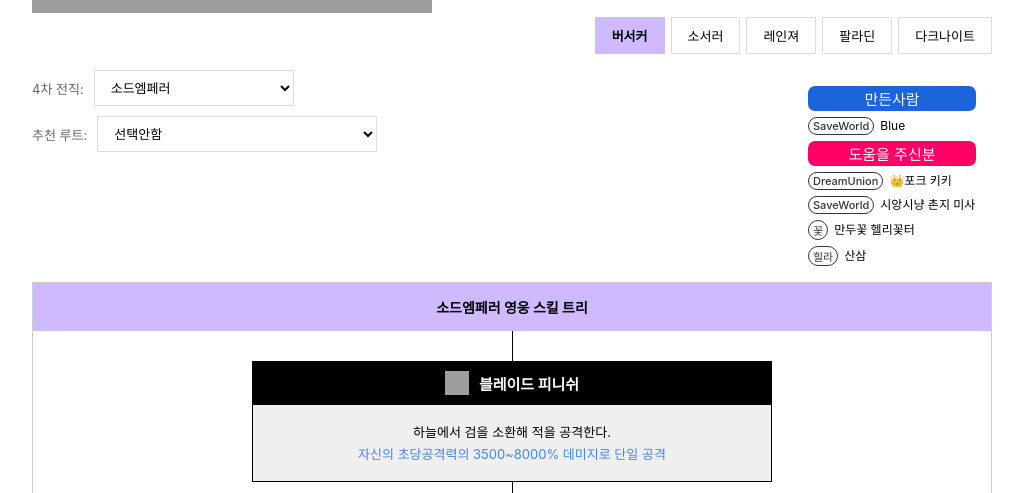
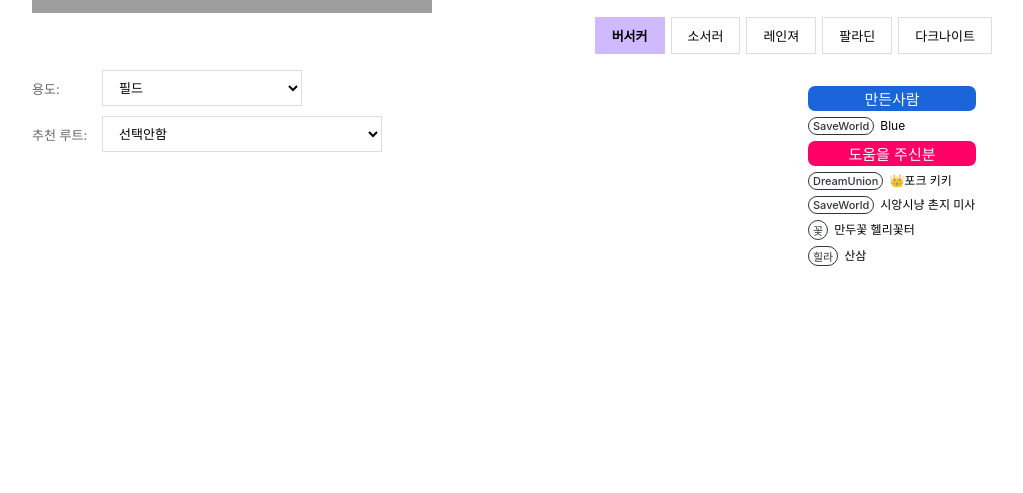
Before and after one commit to worldsource93/evil-hunter-tycoon-skill-tree, a React (Vite) app: page / in a window 1280 px wide. Shown: the part 307-800 px from the top of the page, without its empty margins (128-1151 px from the left). Built offline with nearby package versions, Linux system fonts and the light colour scheme; grey boxes are pictures that could not be loaded.

Commit message:
chore: Update select logic

```diff
--- a/src/App.css
+++ b/src/App.css
@@ -6,7 +6,11 @@
 }
 
 body {
-    font-family: "Noto Sans KR", -apple-system, BlinkMacSystemFont, sans-serif;
+  font-family:
+    "Noto Sans KR",
+    -apple-system,
+    BlinkMacSystemFont,
+    sans-serif;
   background: #fff;
   min-height: 100vh;
   padding: 20px;
@@ -16,7 +20,6 @@ body {
   max-width: 960px;
   margin: 0 auto;
 }
-
 
 /* ========== 상단 직업 선택 버튼 ========== */
 
@@ -47,7 +50,6 @@ body {
   font-weight: 700;
 }
 
-
 /* ========== 전직 선택 드롭박스 ========== */
 
 .job-selector {
@@ -71,7 +73,6 @@ body {
   min-width: 200px;
   cursor: pointer;
 }
-
 
 /* ========== 추천 루트 드롭박스 ========== */
 
@@ -97,14 +98,12 @@ body {
   cursor: pointer;
 }
 
-
 /* ========== 스킬트리 컨테이너 ========== */
 
 .skill-tree {
   background: #fff;
   border: 1px solid #ccc;
 }
-
 
 /* 헤더 */
 
@@ -116,7 +115,6 @@ body {
   text-align: center;
 }
 
-
 /* ========== 트리 레벨 ========== */
 
 .tree-level {
@@ -126,7 +124,6 @@ body {
   align-items: center;
 }
 
-
 /* 수직 연결선 */
 
 .vertical-line {
@@ -134,7 +131,6 @@ body {
   height: 30px;
   background: #000;
 }
-
 
 /* ========== 메인 스킬 (센터 노드) ========== */
 
@@ -172,7 +168,6 @@ body {
   font-weight: 700;
 }
 
-
 /* 메인 스킬 설명 박스 */
 
 .skill-desc-box {
@@ -186,7 +181,6 @@ body {
   width: 520px;
 }
 
-
 /* skill-node 너비를 skill-desc-box와 맞춤 */
 
 .center-node .skill-node {
@@ -196,7 +190,6 @@ body {
 .skill-stat {
   color: #4285f4;
 }
-
 
 /* ========== 분기 컨테이너 ========== */
 
@@ -211,7 +204,6 @@ body {
   align-items: stretch;
 }
 
-
 /* 상단 가로 연결선 (퍼지는 선) */
 
 .branch-container::before {
@@ -223,7 +215,6 @@ body {
   height: 1px;
   background: #000;
 }
-
 
 /* 하단 가로 연결선 (모이는 선) */
 
@@ -237,7 +228,6 @@ body {
   background: #000;
 }
 
-
 /* 분기 아이템 */
 
 .branch-item {
@@ -246,7 +236,6 @@ body {
   align-items: center;
   position: relative;
 }
-
 
 /* 분기 아이템 상단 수직선 (상단 가로선에서 카드로) */
 
@@ -261,7 +250,6 @@ body {
   background: #000;
 }
 
-
 /* 분기 아이템 하단 수직선 (카드에서 하단 가로선으로) */
 
 .branch-item::after {
@@ -275,7 +263,6 @@ body {
   background: #000;
 }
 
-
 /* ========== 2분기 레이아웃 ========== */
 
 .branch-2 {
@@ -286,7 +273,6 @@ body {
   width: 240px;
 }
 
-
 /* 2분기 가로선: 두 카드 중심점 연결 */
 
 .branch-2::before,
@@ -294,7 +280,6 @@ body {
   /* 카드 너비 240px + gap 60px = 300px (중심간 거리) */
   width: 300px;
 }
-
 
 /* ========== 1분기 레이아웃 (일자) ========== */
 
@@ -316,7 +301,6 @@ body {
   display: none;
 }
 
-
 /* ========== 3분기 레이아웃 ========== */
 
 .branch-3 {
@@ -327,7 +311,6 @@ body {
   width: 220px;
 }
 
-
 /* 3분기 가로선: 양 끝 카드 중심점 연결 */
 
 .branch-3::before,
@@ -335,7 +318,6 @@ body {
   /* (카드 너비 220px + gap 30px) * 2 = 500px (양 끝 중심간 거리) */
   width: 500px;
 }
-
 
 /* ========== 스킬 카드 ========== */
 
@@ -409,7 +391,6 @@ body {
   justify-content: flex-start;
 }
 
-
 /* ========== 빈 상태 ========== */
 
 .empty-state {
@@ -418,7 +399,6 @@ body {
   color: #999;
   font-size: 14px;
 }
-
 
 /* ========== 모바일 반응형 (가로 스크롤) ========== */
 
@@ -566,3 +546,7 @@ body {
   width: 64px;
   height: 64px;
 }
+
+label {
+  width: 60px;
+}
--- a/src/App.jsx
+++ b/src/App.jsx
@@ -22,6 +22,7 @@ const RECOMMENDED_ROUTES = {
     { id: "none", job: "", name: "선택 안함", highlights: [] },
     {
       id: "dk-1",
+      purpose: "boss",
       job: "deathbringer",
       name: "에퀴드브데브(월보)",
       highlights: [
@@ -35,8 +36,9 @@ const RECOMMENDED_ROUTES = {
     },
     {
       id: "dk-2",
+      purpose: "field",
       job: "overlord",
-      name: "에퀴드브오버(파밍)",
+      name: "에퀴드브오버(필드)",
       highlights: [
         "파워 슬래쉬",
         "전체공격력",
@@ -51,8 +53,9 @@ const RECOMMENDED_ROUTES = {
     { id: "none", job: "", name: "선택안함", highlights: [] },
     {
       id: "sr-1",
+      purpose: "field",
       job: "manalord",
-      name: "이그컨저마로(파밍)",
+      name: "이그컨저마로(필드)",
       highlights: [
         "피뢰침",
         "전체공격력",
@@ -64,6 +67,7 @@ const RECOMMENDED_ROUTES = {
     },
     {
       id: "sr-2",
+      purpose: "pvp",
       job: "manalord",
       name: "이그컨저마로(콜로)",
       highlights: [
@@ -77,6 +81,7 @@ const RECOMMENDED_ROUTES = {
     },
     {
       id: "sr-3",
+      purpose: "pvp",
       job: "manalord",
       name: "이그일루마로(콜로)",
       highlights: [
@@ -90,6 +95,7 @@ const RECOMMENDED_ROUTES = {
     },
     {
       id: "sr-4",
+      purpose: "boss",
       job: "oppositer",
       name: "닼메컨저마로(월보)",
       highlights: [
@@ -103,6 +109,7 @@ const RECOMMENDED_ROUTES = {
     },
     {
       id: "sr-5",
+      purpose: "boss",
       job: "oppositer",
       name: "닼메닼로마로(월보)",
       highlights: [
@@ -116,8 +123,9 @@ const RECOMMENDED_ROUTES = {
     },
     {
       id: "sr-6",
+      purpose: "field",
       job: "oppositer",
-      name: "앜메닼로오포(파밍)",
+      name: "앜메닼로오포(필드)",
       highlights: [
         "아이스 쉴드",
         "체력",
@@ -132,6 +140,7 @@ const RECOMMENDED_ROUTES = {
     { id: "none", job: "", name: "선택안함", highlights: [] },
     {
       id: "bk-1",
+      purpose: "boss",
       job: "swordemperor",
       name: "듀얼소세소엠(월보)",
       highlights: [
@@ -145,6 +154,7 @@ const RECOMMENDED_ROUTES = {
     },
     {
       id: "bk-2",
+      purpose: "boss",
       job: "swordemperor",
       name: "데코디트소엠(월보,디트링 有)",
       highlights: [
@@ -158,6 +168,7 @@ const RECOMMENDED_ROUTES = {
     },
     {
       id: "bk-3",
+      purpose: "boss",
       job: "swordemperor",
       name: "데코디트소엠(월보,디트링 無)",
       highlights: [
@@ -171,6 +182,7 @@ const RECOMMENDED_ROUTES = {
     },
     {
       id: "bk-4",
+      purpose: "boss",
       job: "swordemperor",
       name: "듀얼바바소엠(월보)",
       highlights: [
@@ -184,6 +196,7 @@ const RECOMMENDED_ROUTES = {
     },
     {
       id: "bk-5",
+      purpose: "pvp",
       job: "battlecommander",
       name: "듀얼소세배커(콜로)",
       highlights: [
@@ -197,6 +210,7 @@ const RECOMMENDED_ROUTES = {
     },
     {
       id: "bk-6",
+      purpose: "boss",
       job: "battlecommander",
       name: "데코디트배커(월보)",
       highlights: [
@@ -213,6 +227,7 @@ const RECOMMENDED_ROUTES = {
     { id: "none", job: "", name: "선택 안함", highlights: [] },
     {
       id: "rg-1",
+      purpose: "boss",
       job: "deadeye",
       name: "스나아케데아(월보)",
       highlights: [
@@ -226,6 +241,7 @@ const RECOMMENDED_ROUTES = {
     },
     {
       id: "rg-2",
+      purpose: "boss",
       job: "deadeye",
       name: "서몬아케데아(월보)",
       highlights: [
@@ -239,8 +255,9 @@ const RECOMMENDED_ROUTES = {
     },
     {
       id: "rg-3",
+      purpose: ["field", "pvp"],
       job: "starshooter",
-      name: "호크민스스슈(콜로,파밍)",
+      name: "호크민스스슈(콜로,필드)",
       highlights: [
         "영체화",
         "전체공격력",
@@ -252,8 +269,9 @@ const RECOMMENDED_ROUTES = {
     },
     {
       id: "rg-4",
+      purpose: "field",
       job: "starshooter",
-      name: "호크스카스슈(파밍)",
+      name: "호크스카스슈(필드)",
       highlights: [
         "트리플 애로우",
         "전체공격력",
@@ -268,6 +286,7 @@ const RECOMMENDED_ROUTES = {
     { id: "none", job: "", name: "선택 안함", highlights: [] },
     {
       id: "pd-1",
+      purpose: "pvp",
       job: "holyknight",
       name: "크루익큐홀나(콜로)",
       highlights: [
@@ -281,6 +300,7 @@ const RECOMMENDED_ROUTES = {
     },
     {
       id: "pd-2",
+      purpose: "boss",
       job: "holyknight",
       name: "실버익큐홀나(월보)",
       highlights: [
@@ -294,8 +314,9 @@ const RECOMMENDED_ROUTES = {
     },
     {
       id: "pd-3",
+      purpose: "field",
       job: "holyknight",
-      name: "다크익큐홀나(파밍)",
+      name: "다크익큐홀나(필드)",
       highlights: [
         "징벌의 빛",
         "전체공격력",
@@ -307,6 +328,7 @@ const RECOMMENDED_ROUTES = {
     },
     {
       id: "pd-4",
+      purpose: "pvp",
       job: "highpriest",
       name: "크루가뎐하프(콜로)",
       highlights: [
@@ -320,6 +342,7 @@ const RECOMMENDED_ROUTES = {
     },
     {
       id: "pd-5",
+      purpose: "boss",
       job: "highpriest",
       name: "다크익큐하프(월보)",
       highlights: [
@@ -333,6 +356,13 @@ const RECOMMENDED_ROUTES = {
     },
   ],
 };
+
+function isPurposeMatched(routePurpose, selectedPurpose) {
+  if (!routePurpose) return false;
+  return Array.isArray(routePurpose)
+    ? routePurpose.includes(selectedPurpose)
+    : routePurpose === selectedPurpose;
+}
 
 // 스킬 아이콘 컴포넌트
 function SkillIcon({ src }) {
@@ -421,26 +451,32 @@ function BranchRow({
 
 function App() {
   const [selectedClass, setSelectedClass] = useState("berserker");
-  const [selectedJob, setSelectedJob] = useState("swordemperor");
+  const [selectedPurpose, setSelectedPurpose] = useState(
+    JOB_CONFIG.berserker.purposes[0].id,
+  );
   const [selected2nd, setSelected2nd] = useState("all");
   const [selected3rd, setSelected3rd] = useState("all");
   const [selectedRoute, setSelectedRoute] = useState("none");
 
-  const routes =
-    RECOMMENDED_ROUTES[selectedClass].filter(
-      (d) => d.job === selectedJob || d.job === "",
-    ) || [];
+  const classConfig = JOB_CONFIG[selectedClass];
+  const classPurposes = classConfig?.purposes || [];
+  const routes = (RECOMMENDED_ROUTES[selectedClass] || []).filter(
+    (route) =>
+      route.id === "none" || isPurposeMatched(route.purpose, selectedPurpose),
+  );
   const currentRoute = routes.find((r) => r.id === selectedRoute);
   const highlights = currentRoute?.highlights || [];
   const forbiddens = currentRoute?.forbiddens || [];
-
-  const classConfig = JOB_CONFIG[selectedClass];
-  const classJobs = classConfig?.jobs4th || [];
-  const treeData = SKILL_TREES[selectedClass]?.[selectedJob];
+  const selectedJob = currentRoute?.job;
+  const shouldShowTree = selectedRoute !== "none" && Boolean(selectedJob);
+  const treeData = shouldShowTree
+    ? SKILL_TREES[selectedClass]?.[selectedJob]
+    : null;
 
   const handleClassChange = (classKey) => {
+    const defaultPurpose = JOB_CONFIG[classKey].purposes?.[0]?.id || "field";
     setSelectedClass(classKey);
-    setSelectedJob(JOB_CONFIG[classKey].jobs4th[0]);
+    setSelectedPurpose(defaultPurpose);
     setSelected2nd("all");
     setSelected3rd("all");
     setSelectedRoute("none");
@@ -469,19 +505,19 @@ function App() {
       </div>
       <div className="df">
         <div>
-          {/* 4차 전직 선택 */}
+          {/* 용도 선택 */}
           <div className="job-selector">
-            <label>4차 전직:</label>
+            <label>용도:</label>
             <select
-              value={selectedJob}
-              onChange={(e) => setSelectedJob(e.target.value)}
+              value={selectedPurpose}
+              onChange={(e) => {
+                setSelectedPurpose(e.target.value);
+                setSelectedRoute("none");
+              }}
             >
-              {classJobs.map((job) => (
-                <option key={job} value={job}>
-                  {SKILL_TREES[selectedClass]?.[job]?.name?.replace(
-                    " 영웅 스킬 트리",
-                    "",
-                  ) || job}
+              {classPurposes.map((purpose) => (
+                <option key={purpose.id} value={purpose.id}>
+                  {purpose.name}
                 </option>
               ))}
             </select>
@@ -563,7 +599,7 @@ function App() {
       </div>
 
       {/* 스킬트리 */}
-      {treeData ? (
+      {shouldShowTree && treeData ? (
         <div className="skill-tree">
           <div className="tree-header">{treeData.name}</div>
 
@@ -653,14 +689,14 @@ function App() {
             <div style={{ height: "20px" }}></div>
           </div>
         </div>
-      ) : (
+      ) : shouldShowTree ? (
         <div className="skill-tree">
           <div className="tree-header">
             {JOB_CONFIG[selectedClass]?.name} 스킬 트리
           </div>
           <div className="empty-state">스킬트리 데이터 준비 중입니다.</div>
         </div>
-      )}
+      ) : null}
     </div>
   );
 }
--- a/src/data/jobConfig.js
+++ b/src/data/jobConfig.js
@@ -3,6 +3,11 @@
 export const JOB_CONFIG = {
     berserker: {
         name: "버서커",
+        purposes: [
+            { id: "field", name: "필드" },
+            { id: "boss", name: "보스" },
+            { id: "pvp", name: "콜로" },
+        ],
         jobs2nd: [
             { id: "2-1", name: "듀얼리스트", skill: "듀얼웨폰" },
             { id: "2-2", name: "슬레이어", skill: "데스코일" },
@@ -17,6 +22,11 @@ export const JOB_CONFIG = {
     },
     sorcerer: {
         name: "소서러",
+        purposes: [
+            { id: "field", name: "필드" },
+            { id: "boss", name: "보스" },
+            { id: "pvp", name: "콜로" },
+        ],
         jobs2nd: [
             { id: "2-1", name: "아크메이지", skill: "블리자드" },
             { id: "2-2", name: "다크메이지", skill: "스톤커즈" },
@@ -31,6 +41,11 @@ export const JOB_CONFIG = {
     },
     ranger: {
         name: "레인져",
+        purposes: [
+            { id: "field", name: "필드" },
+            { id: "boss", name: "보스" },
+            { id: "pvp", name: "콜로" },
+        ],
         jobs2nd: [
             { id: "2-1", name: "호크아이", skill: "레인폴" },
             { id: "2-2", name: "스나이퍼", skill: "스나이핑" },
@@ -45,6 +60,11 @@ export const JOB_CONFIG = {
     },
     paladin: {
         name: "팔라딘",
+        purposes: [
+            { id: "field", name: "필드" },
+            { id: "boss", name: "보스" },
+            { id: "pvp", name: "콜로" },
+        ],
         jobs2nd: [
             { id: "2-1", name: "크루세이더", skill: "블레싱" },
             { id: "2-2", name: "템플러", skill: "실버웨폰" },
@@ -59,6 +79,11 @@ export const JOB_CONFIG = {
     },
     darkknight: {
         name: "다크나이트",
+        purposes: [
+            { id: "field", name: "필드" },
+            { id: "boss", name: "보스" },
+            { id: "pvp", name: "콜로" },
+        ],
         jobs2nd: [
             { id: "2-1", name: "둠라이더", skill: "에퀴테이션" },
             { id: "2-2", name: "쉐도우렌서", skill: "쉐도우 스트라이크" },
```
Lines whose indentation alone changed are shown as unchanged.
